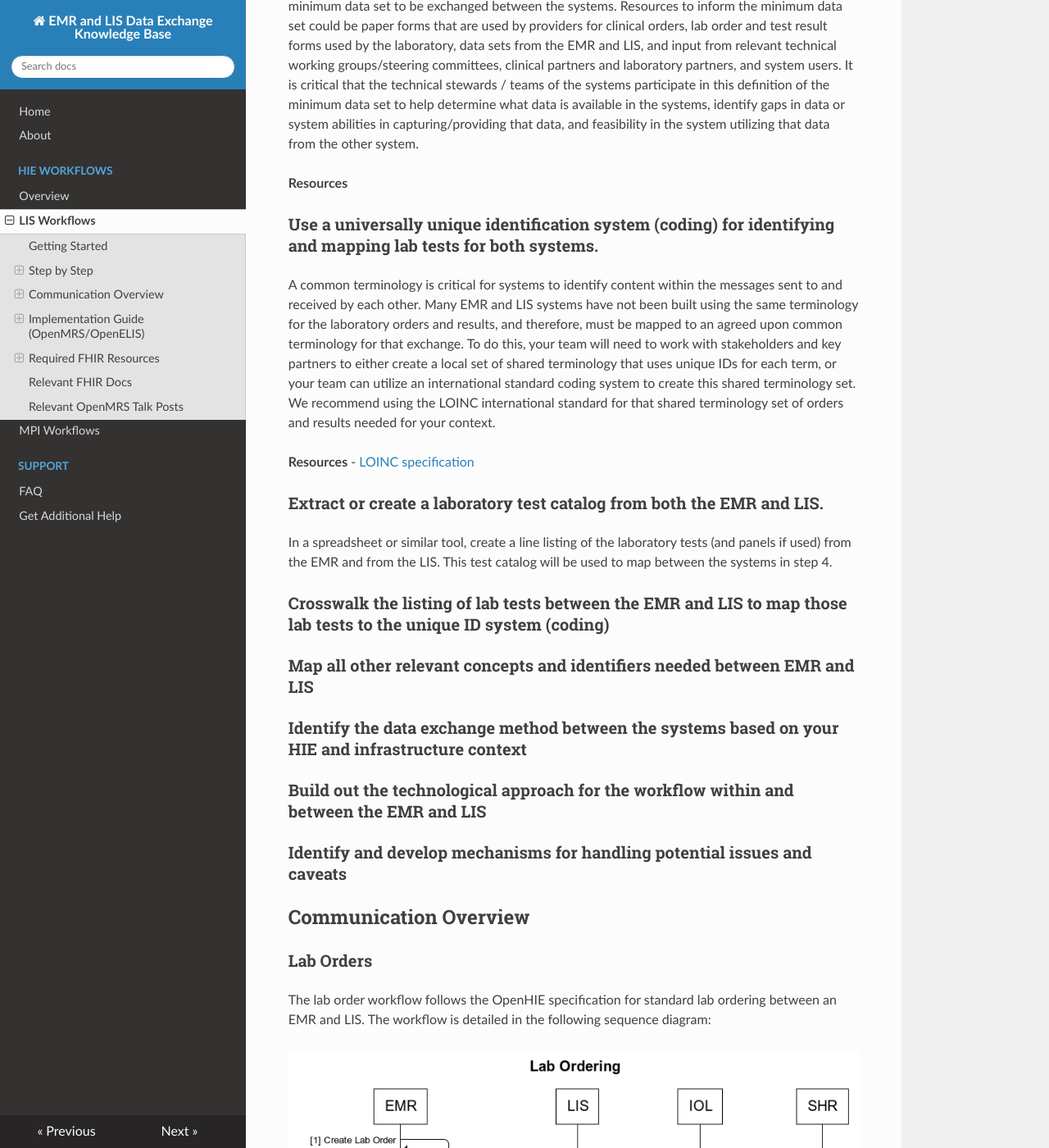
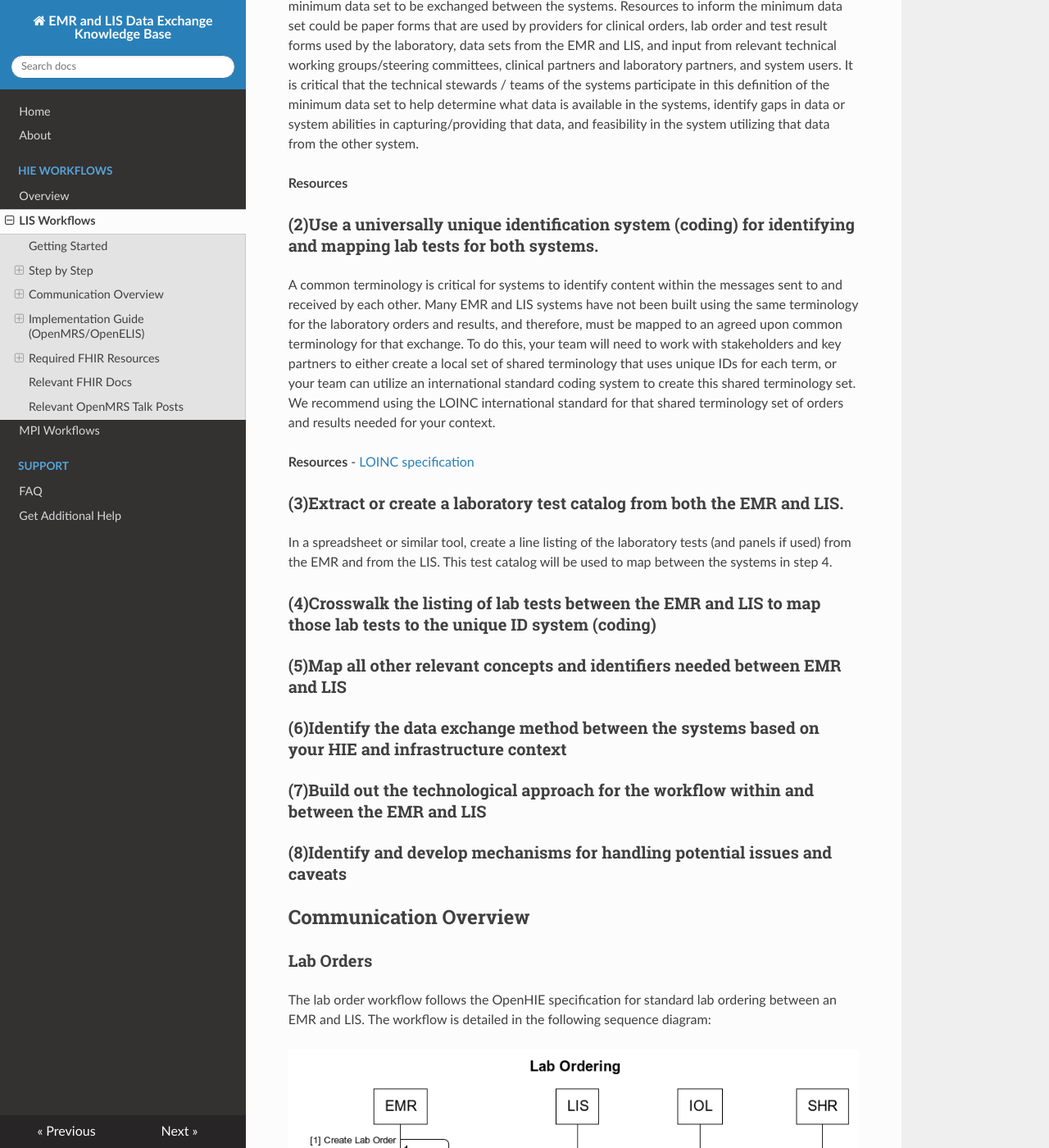
Before and after one commit to I-TECH-UW/healthinformationexchange, an MkDocs documentation site: the page built from docs/lis-workflows.md, in a window 1280 px wide and 1400 px high, scrolled down 998 px. Shown: the whole window at 82% size. Built offline with MkDocs 1.6.1, drawn with Linux system fonts in a browser that asks for light colours; nearby versions of some CDN libraries; some of the changed text lies outside the part shown.

Commit message:
add numbering to step by step

```diff
--- a/docs/lis-workflows.md
+++ b/docs/lis-workflows.md
@@ -16,31 +16,31 @@
 7. Identify and develop mechanisms for handling potential issues and caveats.
 
 ##Step by Step
-###Identify minimum dataset
+###(1)Identify minimum dataset
 Working with stakeholders, key partners, and system users, your team will need to identify the minimum data set to be exchanged between the systems.  Resources to inform the minimum data set could be paper forms that are used by providers for clinical orders, lab order and test result forms used by the laboratory, data sets from the EMR and LIS, and input from relevant technical working groups/steering committees, clinical partners and laboratory partners, and system users.  It is critical that the technical stewards / teams of the systems participate in this definition of the minimum data set to help determine what data is available in the systems, identify gaps in data or system abilities in capturing/providing that data, and feasibility in the system utilizing that data from the other system.
 
 **Resources**
 
-###Use a universally unique identification system (coding) for identifying and mapping lab tests for both systems.
+###(2)Use a universally unique identification system (coding) for identifying and mapping lab tests for both systems.
 
 A common terminology is critical for systems to identify content within the messages sent to and received by each other.  Many EMR and LIS systems have not been built using the same terminology for the laboratory orders and results, and therefore, must be mapped to an agreed upon common terminology for that exchange.  To do this, your team will need to work with stakeholders and key partners to either create a local set of shared terminology that uses unique IDs for each term, or your team can utilize an international standard coding system to create this shared terminology set.  We recommend using the LOINC international standard for that shared terminology set of orders and results needed for your context.
 
 **Resources**
 - [LOINC specification](https://loinc.org/)
 
-###Extract or create a laboratory test catalog from both the EMR and LIS.
+###(3)Extract or create a laboratory test catalog from both the EMR and LIS.
 
 In a spreadsheet or similar tool, create a line listing of the laboratory tests (and panels if used) from the EMR and from the LIS.  This test catalog will be used to map between the systems in step 4.
 
-###Crosswalk the listing of lab tests between the EMR and LIS to map those lab tests to the unique ID system (coding)
+###(4)Crosswalk the listing of lab tests between the EMR and LIS to map those lab tests to the unique ID system (coding)
 
-###Map all other relevant concepts and identifiers needed between EMR and LIS
+###(5)Map all other relevant concepts and identifiers needed between EMR and LIS
 
-###Identify the data exchange method between the systems based on your HIE and infrastructure context
+###(6)Identify the data exchange method between the systems based on your HIE and infrastructure context
 
-###Build out the technological approach for the workflow within and between the EMR and LIS
+###(7)Build out the technological approach for the workflow within and between the EMR and LIS
 
-###Identify and develop mechanisms for handling potential issues and caveats
+###(8)Identify and develop mechanisms for handling potential issues and caveats
 
 
 ##Communication Overview
```
